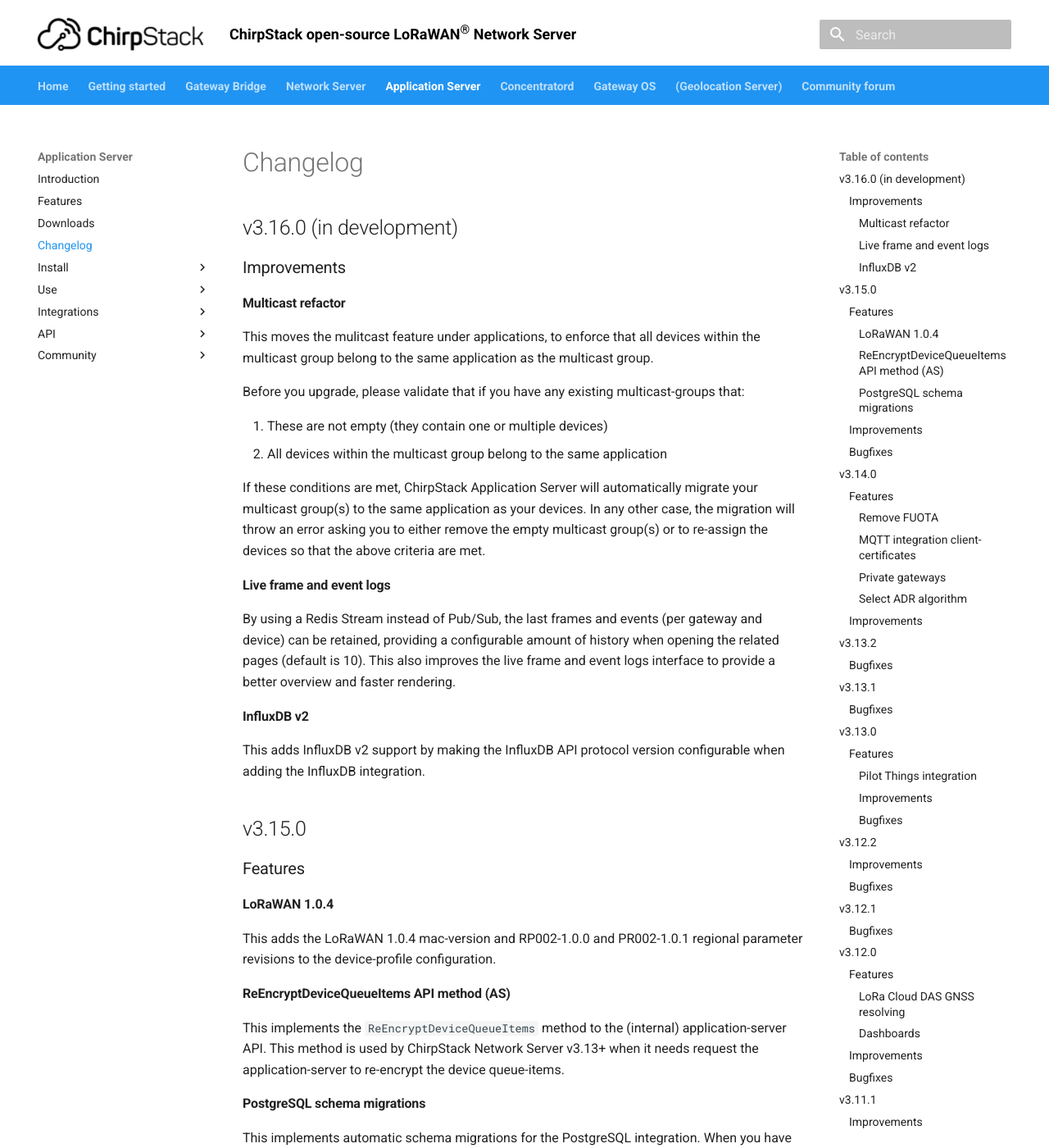
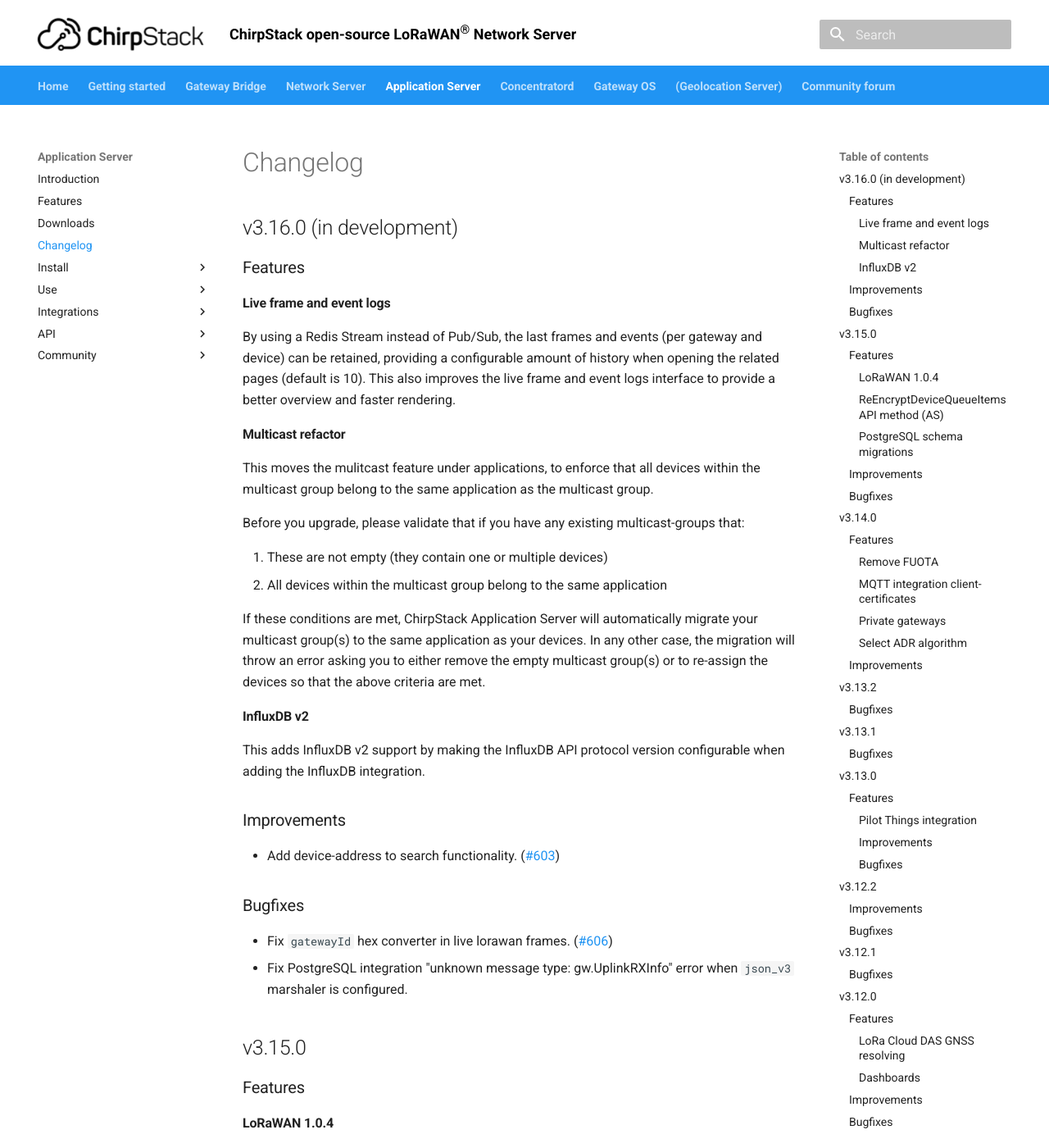
Before and after one commit to brocaar/chirpstack-docs, an MkDocs documentation site: the page built from docs/application-server/changelog.md, in a window 1280 px wide and 1400 px high. Shown: the whole window at 82% size. Built offline with MkDocs 1.6.1 and Material for MkDocs 9.7.7, drawn with Linux system fonts in a browser that asks for light colours.

Commit message:
Update ChirpStack Application Server changelog.

```diff
--- a/docs/application-server/changelog.md
+++ b/docs/application-server/changelog.md
@@ -6,7 +6,15 @@
 
 ## v3.16.0 (in development)
 
-### Improvements
+### Features
+
+#### Live frame and event logs
+
+By using a Redis Stream instead of Pub/Sub, the last frames and events
+(per gateway and device) can be retained, providing a configurable amount of
+history when opening the related pages (default is 10). This also improves
+the live frame and event logs interface to provide a better overview and faster
+rendering.
 
 #### Multicast refactor
 
@@ -26,18 +34,19 @@
 error asking you to either remove the empty multicast group(s) or to
 re-assign the devices so that the above criteria are met.
 
-#### Live frame and event logs
-
-By using a Redis Stream instead of Pub/Sub, the last frames and events
-(per gateway and device) can be retained, providing a configurable amount of
-history when opening the related pages (default is 10). This also improves
-the live frame and event logs interface to provide a better overview and faster
-rendering.
-
 #### InfluxDB v2
 
 This adds InfluxDB v2 support by making the InfluxDB API protocol version
 configurable when adding the InfluxDB integration.
+
+### Improvements
+
+* Add device-address to search functionality. ([#603](https://github.com/brocaar/chirpstack-application-server/pull/603))
+
+### Bugfixes
+
+* Fix `gatewayId` hex converter in live lorawan frames. ([#606](https://github.com/brocaar/chirpstack-application-server/pull/606))
+* Fix PostgreSQL integration "unknown message type: gw.UplinkRXInfo" error when `json_v3` marshaler is configured.
 
 ## v3.15.0
 
```
